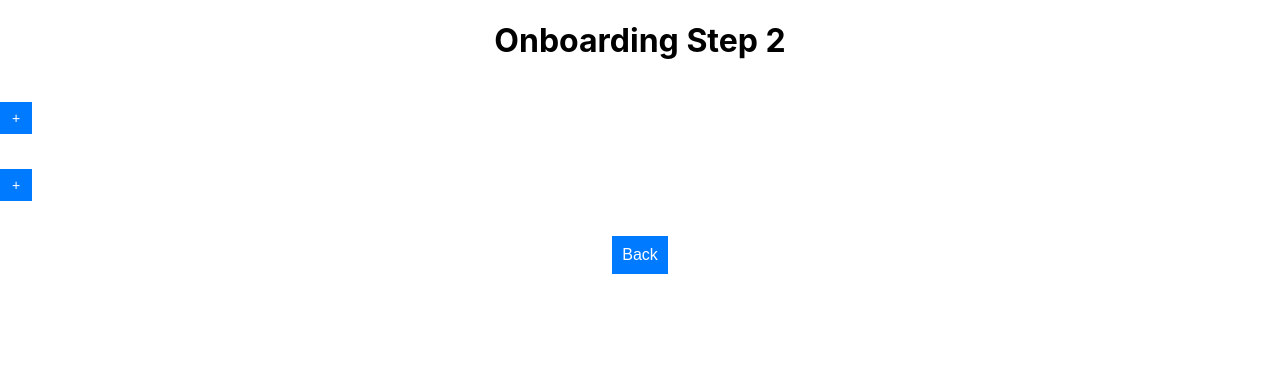
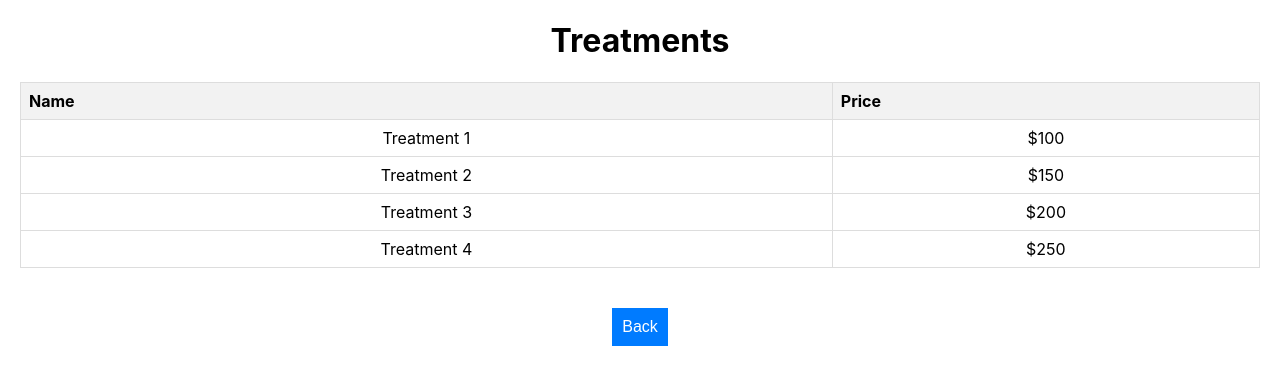
Before and after one commit to anabaei/provider-onboarding, a React (Create React App) app: page / in a window 1280 px wide. Shown: the top 384 px of the page. Built offline with nearby package versions, Linux system fonts and the light colour scheme.

Commit message:
update treatment module

```diff
--- a/src/App.js
+++ b/src/App.js
@@ -24,10 +24,10 @@ const App = () => {
 
     return (
         <div className="App">
-            {step === 2 && <OnboardingForm onNext={nextStep} />}
-            {step === 1 && <OnboardingStep2 onBack={prevStep} onNext={nextStep} />}
-            {step === 3 && <Services onBack={prevStep} onNext={handleServiceSelect} />}
-            {step === 4 && <Treatments selectedService={selectedService} onBack={prevStep} />}
+            {step === 3 && <OnboardingForm onNext={nextStep} />}
+            {step === 2 && <OnboardingStep2 onBack={prevStep} onNext={nextStep} />}
+            {step === 4 && <Services onBack={prevStep} onNext={handleServiceSelect} />}
+            {step === 1 && <Treatments selectedService={selectedService} onBack={prevStep} />}
         </div>
     );
 };
```
